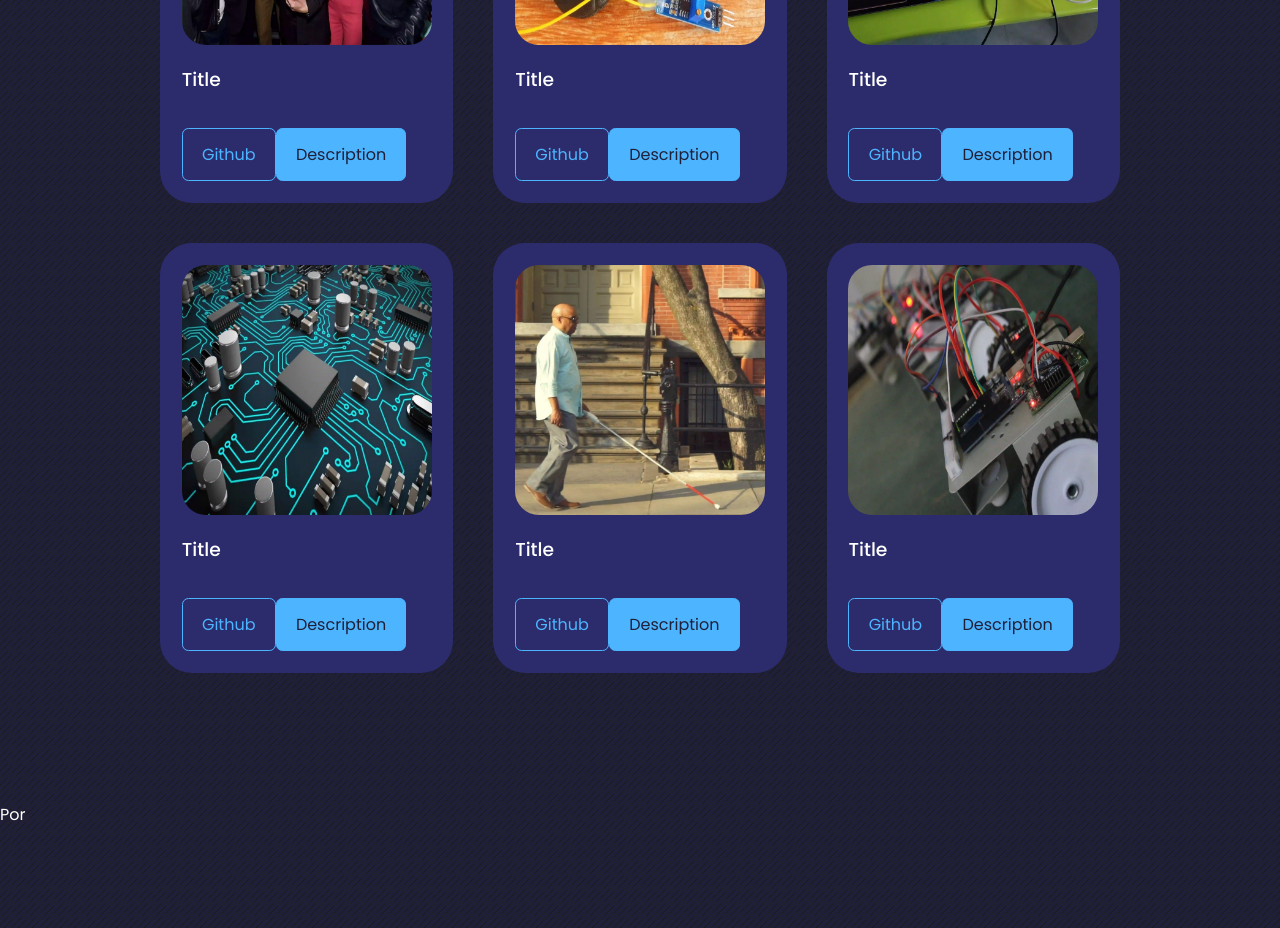
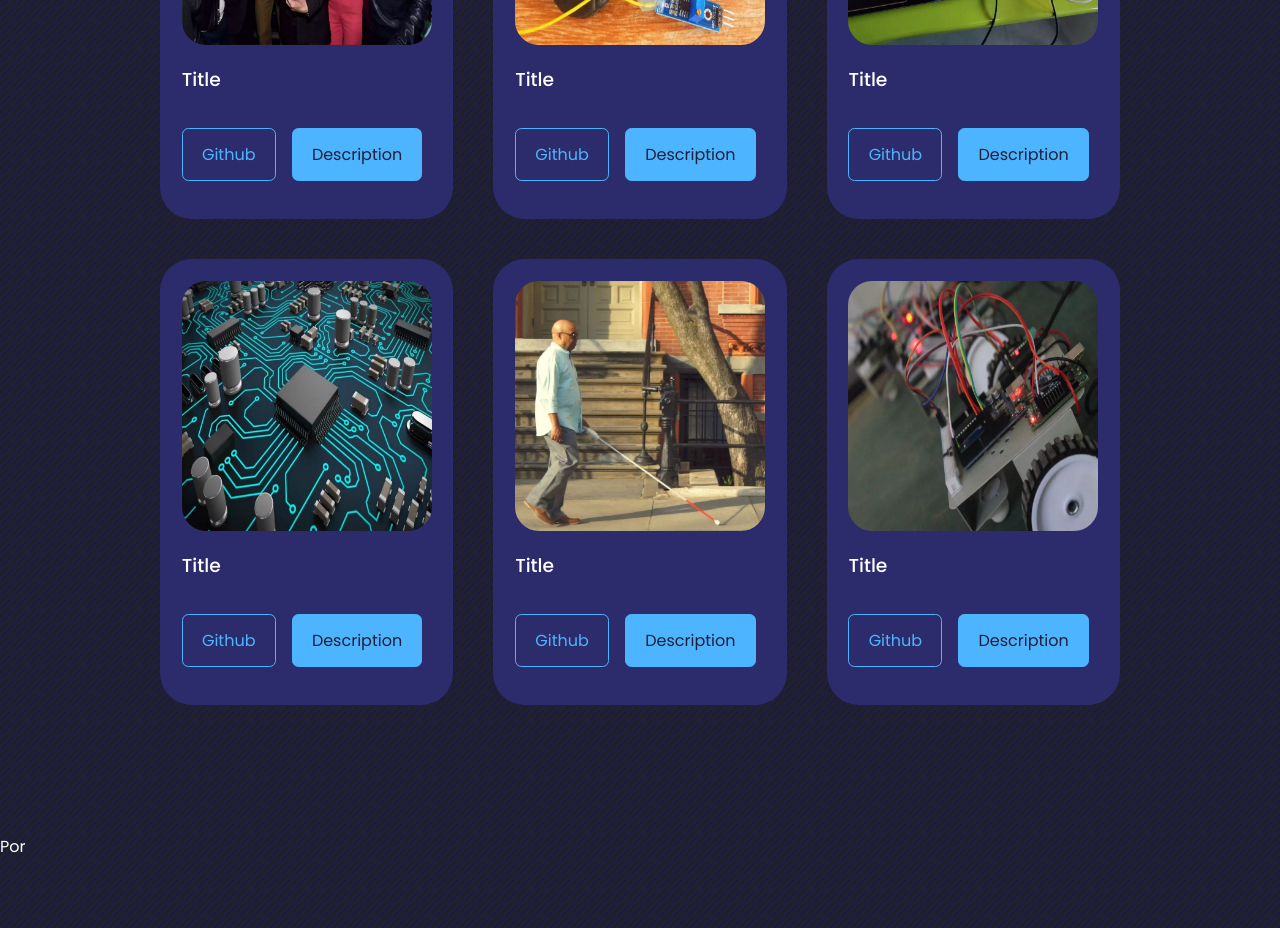
Before and after one commit to Ujjwalsharma7/Portfolio, a React (Create React App) app: page / in a window 1280 px wide. Shown: the part 2680-3608 px from the top of the page. Built offline with nearby package versions, Linux system fonts and the light colour scheme.

Commit message:
added css to portfolio cta

```diff
--- a/src/components/portfolio/portfolio.css
+++ b/src/components/portfolio/portfolio.css
@@ -23,3 +23,9 @@ overflow: hidden;
 .portfolio__item h3{
     margin: 1.2rem 0 2rem;
 }
+
+.portfolio__item-cta{
+    display: flex;
+    gap: 1rem;
+    margin-bottom: 1rem;
+}
```
